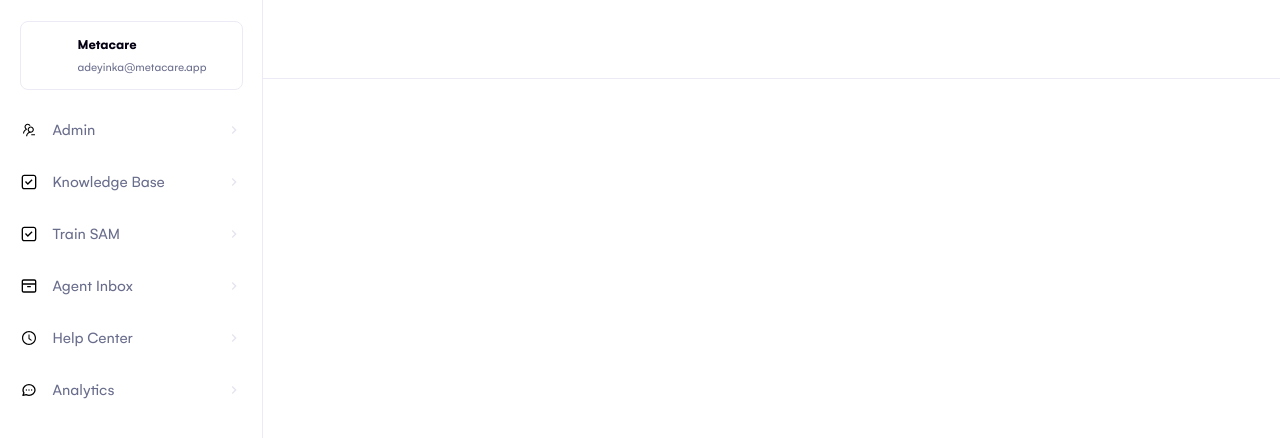
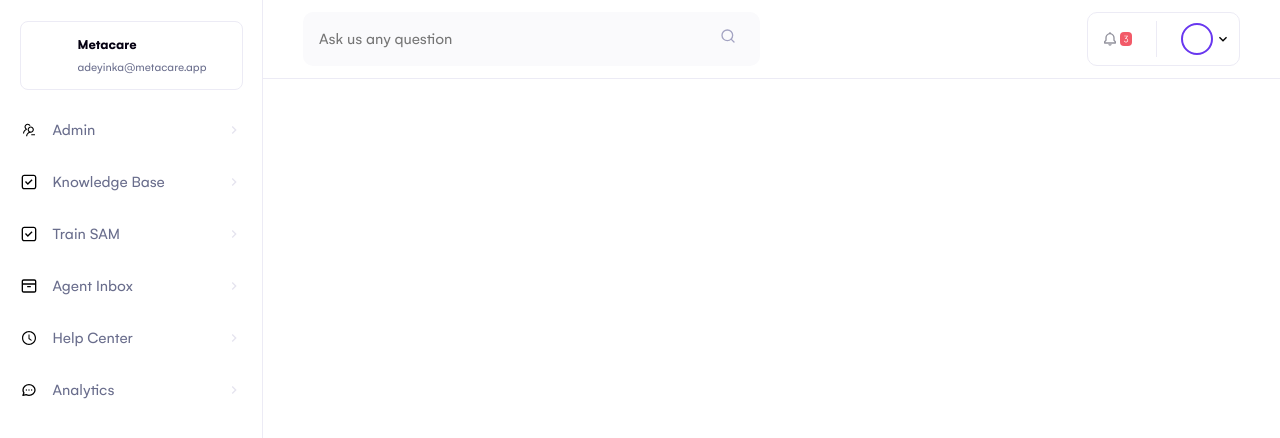
Before and after one commit to KayodeOlusi/Metacare, a React (Create React App) app: page / in a window 1280 px wide. Shown: the top 438 px of the page. Built offline with nearby package versions, Linux system fonts and the light colour scheme.

Commit message:
finished header component

```diff
--- a/src/components/contents/Header.js
+++ b/src/components/contents/Header.js
@@ -1,12 +1,102 @@
 import styled from "styled-components";
+// Icons
+import { BiBell } from "react-icons/bi";
+import { BsCircle } from "react-icons/bs";
+import { RiNumber3 } from "react-icons/ri";
+import { FiSearch } from "react-icons/fi";
+import { MdKeyboardArrowDown } from "react-icons/md";
 
 const Header = () => {
-	return <HeaderContainer></HeaderContainer>;
+	return (
+		<HeaderContainer>
+			<HeaderSearch>
+				<input type="text" placeholder="Ask us any question" />
+				<FiSearch className="header__searchicon" />
+			</HeaderSearch>
+			<HeaderIcons>
+				<HeaderNotification>
+					<BiBell className="header__bell" />
+					<RiNumber3 className="header__three" />
+				</HeaderNotification>
+				<HeaderProfile>
+					<BsCircle className="header__circle" />
+					<MdKeyboardArrowDown className="header__arrow" />
+				</HeaderProfile>
+			</HeaderIcons>
+		</HeaderContainer>
+	);
 };
 
 const HeaderContainer = styled.div`
 	height: 78px;
+	display: flex;
+	align-items: center;
+	justify-content: space-between;
 	border-bottom: 1px solid #ecebf5;
 `;
 
+const HeaderSearch = styled.div`
+	> input {
+		font-size: 16px;
+		line-height: 26px;
+		font-family: "Gelion Regular", sans-serif;
+		height: 54px;
+		color: #a3a3c2;
+		padding-left: 16px;
+		width: 441px;
+		margin-left: 40px;
+		outline: none;
+		border: none;
+		border-radius: 10px;
+		background-color: #fafafc;
+	}
+
+	> .header__searchicon {
+		color: #a3a3c2;
+		margin-left: -40px;
+	}
+`;
+
+const HeaderIcons = styled.div`
+	display: flex;
+	align-items: center;
+	margin-right: 40px;
+	border: 1px solid #ecebf5;
+	border-radius: 10px;
+`;
+
+const HeaderNotification = styled.div`
+	display: flex;
+	align-items: center;
+	border-right: 1px solid #ecebf5;
+	padding: 10px 24px 10px 14px;
+
+	> .header__bell {
+		color: #92929d;
+		padding-right: 2px;
+	}
+
+	> .header__three {
+		color: #fff;
+		width: 8px;
+		height: 10px;
+		border-radius: 4px;
+		background-color: #f25a68;
+		padding: 2px;
+	}
+`;
+
+const HeaderProfile = styled.div`
+	display: flex;
+	align-items: center;
+	padding: 10px 8px 10px 24px;
+
+	> .header__circle {
+		width: 32px;
+		height: 32px;
+		color: #6837ef;
+		padding-right: 2px;
+	}
+`;
+
 export default Header;
```
